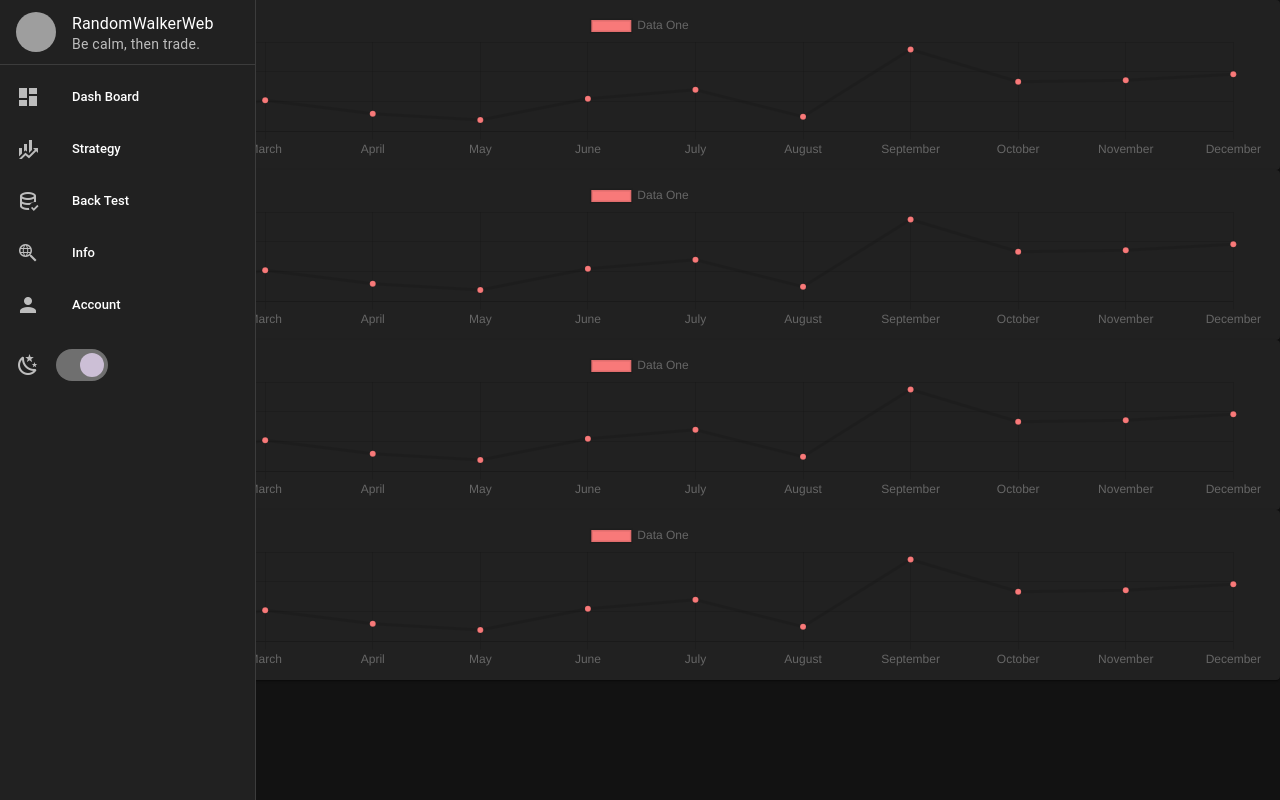
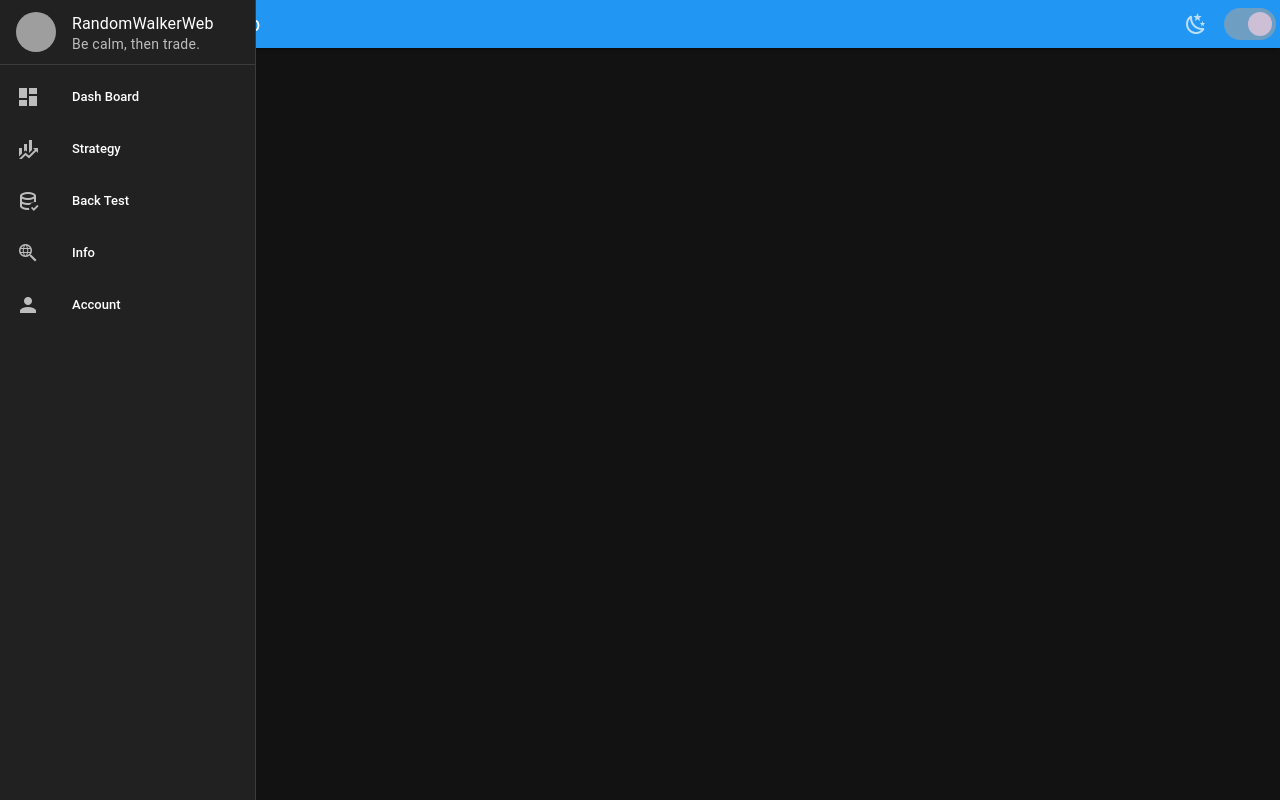
Before and after one commit to S8s8Max/random_walker_web, a Nuxt app: page /Account in a window 1280 px wide. Built offline with nearby package versions, Linux system fonts and the light colour scheme; grey boxes are pictures that could not be loaded.

Commit message:
add app-bar

```diff
--- a/app.vue
+++ b/app.vue
@@ -1,38 +1,13 @@
 <template>
   <div>
-    <Navigation />
-    <v-card
-      width="auto"
-    >
-      <v-card-item>
-      <Chart />
-      </v-card-item>
-    </v-card>
-    <v-card
-      width="auto"
-    >
-      <v-card-item>
-      <Chart />
-      </v-card-item>
-    </v-card>
-    <v-card
-      width="auto"
-    >
-      <v-card-item>
-      <Chart />
-      </v-card-item>
-    </v-card>
-    <v-card
-      width="auto"
-    >
-      <v-card-item>
-      <Chart />
-      </v-card-item>
-    </v-card>
+    <v-layout>
+      <Navigation />
+      <AppBar />
+    </v-layout>
   </div>
 </template>
 
 <script setup lang="ts">
 import Navigation from "./components/Navigation.vue";
-import Chart from "./components/Chart.vue";
+import AppBar from "./components/AppBar.vue";
 </script>
--- /dev/null
+++ b/components/AppBar.vue
@@ -0,0 +1,20 @@
+<template>
+  <v-app-bar
+    elevation="2"
+    color="primary"
+    density="compact"
+  >
+    <v-app-bar-title>Random Walker Web</v-app-bar-title>
+    <template v-slot:append>
+      <ThemeChanger />
+    </template>
+  </v-app-bar>
+</template>
+
+<script>
+import ThemeChanger from './ThemeChanger.vue';
+export default {
+  component: "AppBar"
+}
+
+</script>
--- a/components/Navigation.vue
+++ b/components/Navigation.vue
@@ -1,5 +1,4 @@
 <template>
-<v-layout>
   <v-navigation-drawer
     expand-on-hover
     rail
@@ -20,16 +19,11 @@
       <v-list-item prepend-icon="mdi-database-check-outline" title="Back Test" value="Back Test"></v-list-item>
       <v-list-item prepend-icon="mdi-search-web" title="Info" value="Info"></v-list-item>
       <v-list-item prepend-icon="mdi-account" title="Account" value="Account"></v-list-item>
-      <v-list-item>
-        <ThemeChanger />
-      </v-list-item>
     </v-list>
   </v-navigation-drawer>
-</v-layout>
 </template>
 
 <script>
-import ThemeChanger from './ThemeChanger.vue';
 export default {
   component: "Navigation"
 }
```
